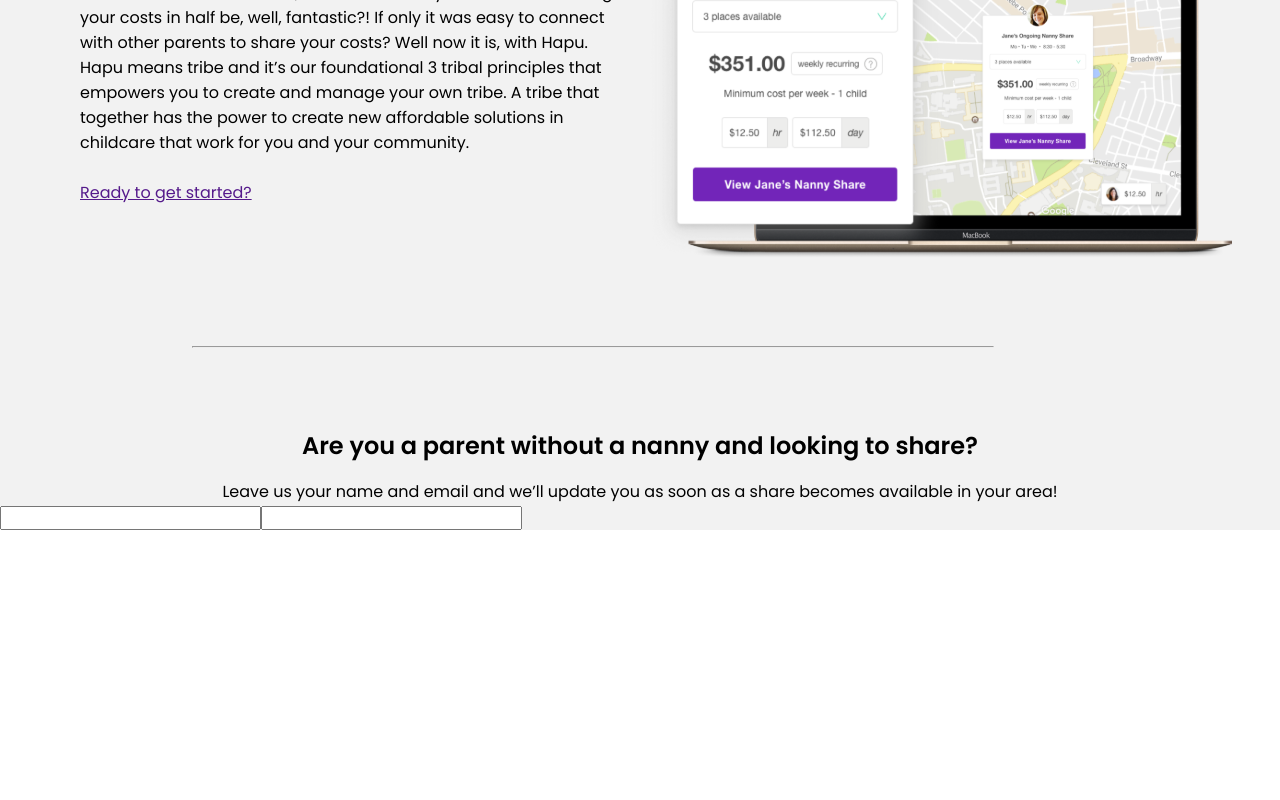
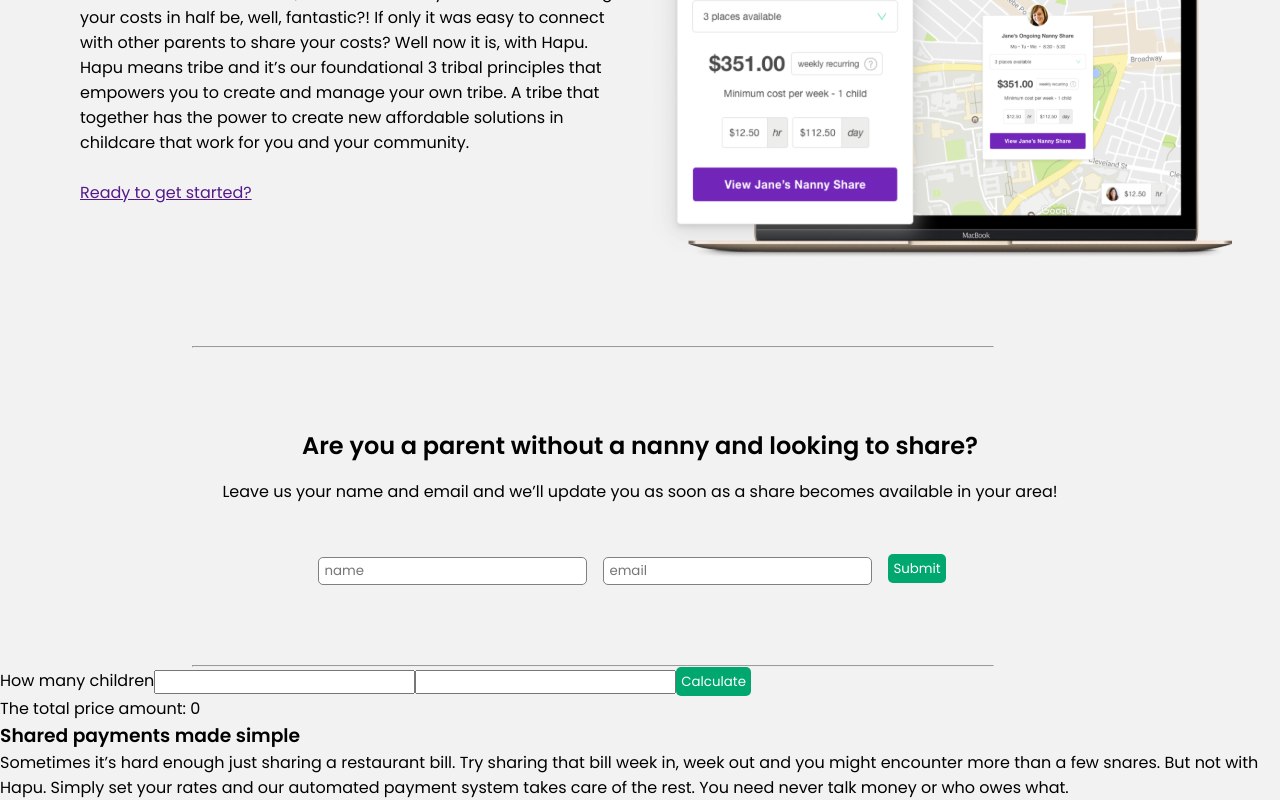
Before and after one commit to AndersonPedrosa35/ChallengeJungleDevs, a React (Create React App) app: page / in a window 1280 px wide. Shown: the part 1061-1861 px from the top of the page. Before the commit the page ends 1591 px from the top, so only its background shows below. Built offline with nearby package versions, Linux system fonts and the light colour scheme.

Commit message:
Feito a parte de calcular o price

```diff
--- a/src/Pages/Home.js
+++ b/src/Pages/Home.js
@@ -1,8 +1,20 @@
-import React from 'react';
+import React, { useState } from 'react';
 import About from '../components/About';
 import Hero from '../components/Hero';
 
 export default function Home() {
+  const [amountChild, setAmountChild] = useState({
+    child: '',
+    hours: '',
+  });
+  const [totalPrice, setTotalPrice] = useState(0);
+
+  function calculatePrice(child, hours) {
+    let sumDescount = child > 2 ? 0.75 : 1.25;
+    let children = parseFloat(child) > 1 ? child * ((child * sumDescount) - 15) : 15;
+    setTotalPrice(Math.abs(children * parseFloat(hours)));
+  }
+
   return (
     <div className="home">
       <Hero />
@@ -13,14 +25,57 @@
         <p>Leave us your name and email and we’ll
           update you as soon as a share becomes available in your area!</p>
       </section>
-      <form className="market-form">
-        <label htmlFor="">
-          <input />
+      <form className="market-form" onSubmit={ (e) => e.preventDefault() }>
+        <label htmlFor="market-name" className="label">
+          <input className="input" id="market-name" placeholder="name" />
         </label>
-        <label>
-          <input />
+        <label htmlFor="market-email" className="label">
+          <input className="input" id="market-email" placeholder="email" />
         </label>
+        <button type="submit">Submit</button>
       </form>
+      <hr className="separator"/>
+      <section className="prices">
+        <section className="options-prices">
+          <form onSubmit={ (e) => e.preventDefault() }>
+            <label>
+              How many children
+              <input
+                type="number"
+                value={amountChild.child}
+                onChange={ ({ target }) => setAmountChild({...amountChild, child: target.value}) }
+              />
+            </label>
+            <label>
+              <input
+                type="number"
+                value={ amountChild.hours }
+                onChange={ ({ target }) => setAmountChild({...amountChild, hours: target.value}) }
+              />
+            </label>
+            <button
+              type="submit"
+              onClick={ () => calculatePrice(amountChild.child, amountChild.hours) }
+            >
+              Calculate
+            </button>
+          </form>
+          <span>
+            The total price amount:
+          </span>
+          { totalPrice ? `  ${totalPrice}` : `  0` }
+        </section>
+        <section className="description-prices">
+          <h3>Shared payments made simple</h3>
+          <p>
+            Sometimes it’s hard enough just sharing a restaurant bill.
+            Try sharing that bill week in, week out and you might encounter
+            more than a few snares. But not with Hapu. Simply set your rates
+            and our automated payment system takes care of the rest. You need
+            never talk money or who owes what.
+          </p>
+        </section>
+      </section>
     </div>
   )
 }
--- a/src/styles/Home.css
+++ b/src/styles/Home.css
@@ -39,8 +39,9 @@
 }
 
 button {
+  height: 1.8rem;
   padding: 5px;
-  background-color: blue;
+  background-color: #00A870;
   border-radius: 5px;
   border: none;
   color: white;
@@ -107,3 +108,14 @@
 .home {
   background-color: #F2F2F2;
 }
+
+.market-form {
+  display: flex;
+  align-items: center;
+  justify-content: center;
+  margin: 3rem 1rem 5rem 0;
+}
+
+.market-form input {
+  margin-right: 1rem;
+}
```
